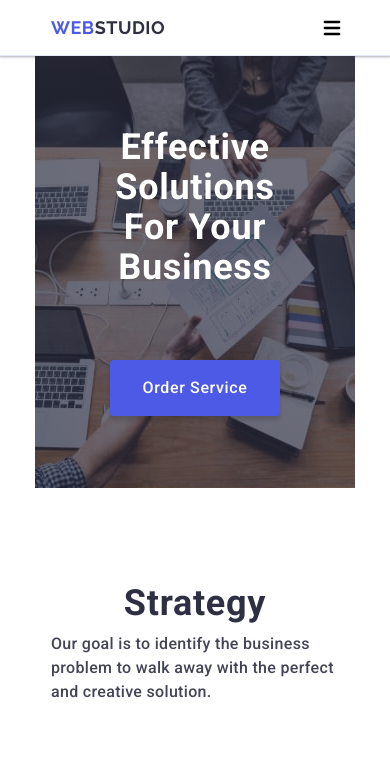
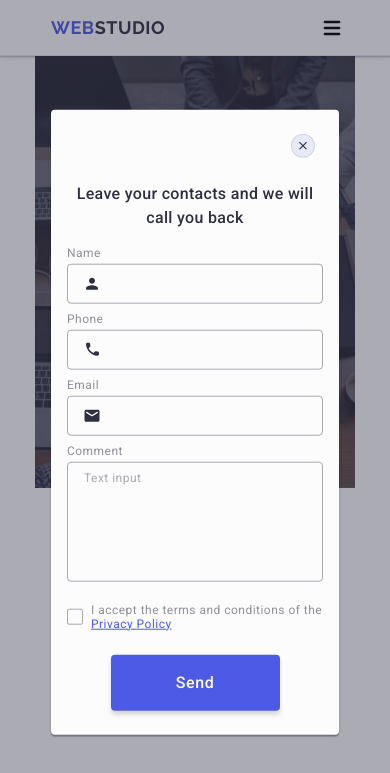
Before and after one commit to Elenagri9580/goit-markup-hw-06, a plain HTML site: page index.html in a window 390 px wide. Shown: the top 773 px of the page. Drawn offline with nearby package versions, Linux system fonts and the light colour scheme.

Commit message:
modal adapt

```diff
--- a/css/styles.css
+++ b/css/styles.css
@@ -823,7 +823,7 @@ img {
   left: 50%;
   transform: translate(-50%, -50%) scale(1);
 
-  width: 408px;
+  min-width: 408px;
   min-height: 584px;
   padding: 72px 24px 24px;
 
@@ -833,6 +833,14 @@ img {
     0px 1px 3px 0px rgba(0, 0, 0, 0.12), 0px 2px 1px 0px rgba(0, 0, 0, 0.2);
 
   transition: transform 250ms cubic-bezier(0.4, 0, 0.2, 1);
+}
+
+@media only screen and (max-width: 767.98px) {
+  .modal {
+    min-width: 288px;
+    min-height: 623px;
+    padding: 72px 16px 24px;
+  }
 }
 
 .modal-btn {
@@ -963,12 +971,10 @@ img {
   color: rgba(46, 47, 66, 0.4);
 }
 
-.form-agreement-wrap {
-  margin-bottom: 24px;
-}
-
 .form-agreement {
-  display: block;
+  display: flex;
+  gap: 8px;
+  align-items: center;
   margin-bottom: 24px;
 
   color: #8e8f99;
@@ -983,6 +989,7 @@ img {
 }
 
 .form-agreement-checkbox {
+  flex-shrink: 0;
   display: inline-flex;
   align-items: center;
   justify-content: center;
--- a/index.html
+++ b/index.html
@@ -482,7 +482,7 @@
 
     <!-- Modal window -->
 
-    <div class="backdrop">
+    <div class="backdrop is-open">
       <div class="modal">
         <button class="modal-btn" type="button" aria-label="Modal close button">
           <svg class="modal-btn-icon" width="8" height="8">
@@ -550,8 +550,10 @@
                   <use href="./images/icons.svg#icon-vector"></use>
                 </svg>
               </span>
-              I accept the terms and conditions of the
-              <a class="form-agreement-link" href="">Privacy Policy</a>
+              <span>
+                I accept the terms and conditions of the
+                <a class="form-agreement-link" href="">Privacy Policy</a>
+              </span>
             </label>
           </div>
           <button class="modal-send-btn" type="submit" name="send-button">
```
Also changed, not shown: images/svg/antenna.svg (renamed from images/antenna.svg), images/svg/astronaut.svg (renamed from images/astronaut.svg), images/svg/clock.svg (renamed from images/clock.svg), images/svg/diagram.svg (renamed from images/diagram.svg), images/svg/facebook.svg (renamed from images/facebook.svg), images/svg/instagram.svg (renamed from images/instagram.svg), images/svg/linkedin.svg (renamed from images/linkedin.svg), images/svg/twitter.svg (renamed from images/twitter.svg).
